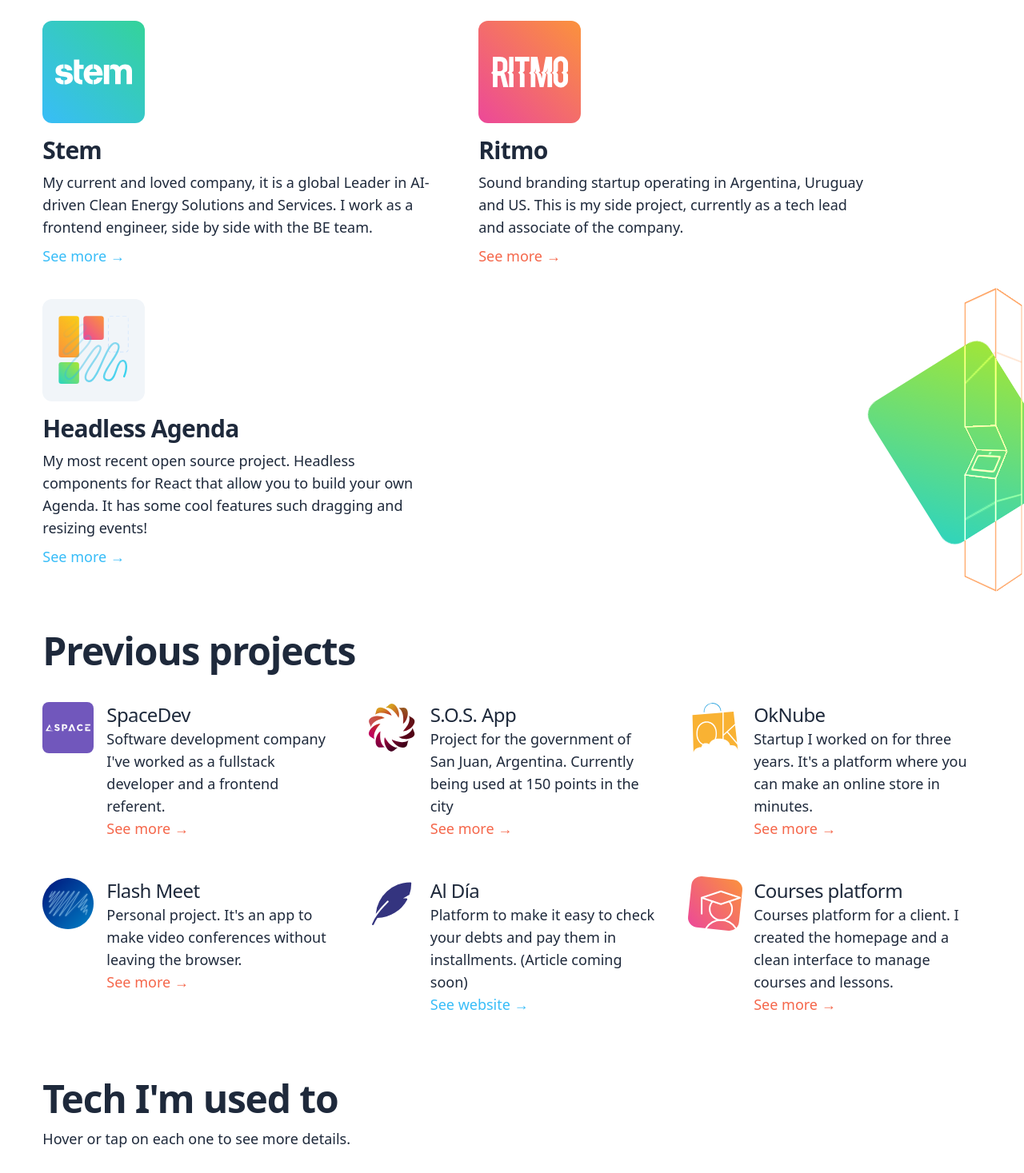
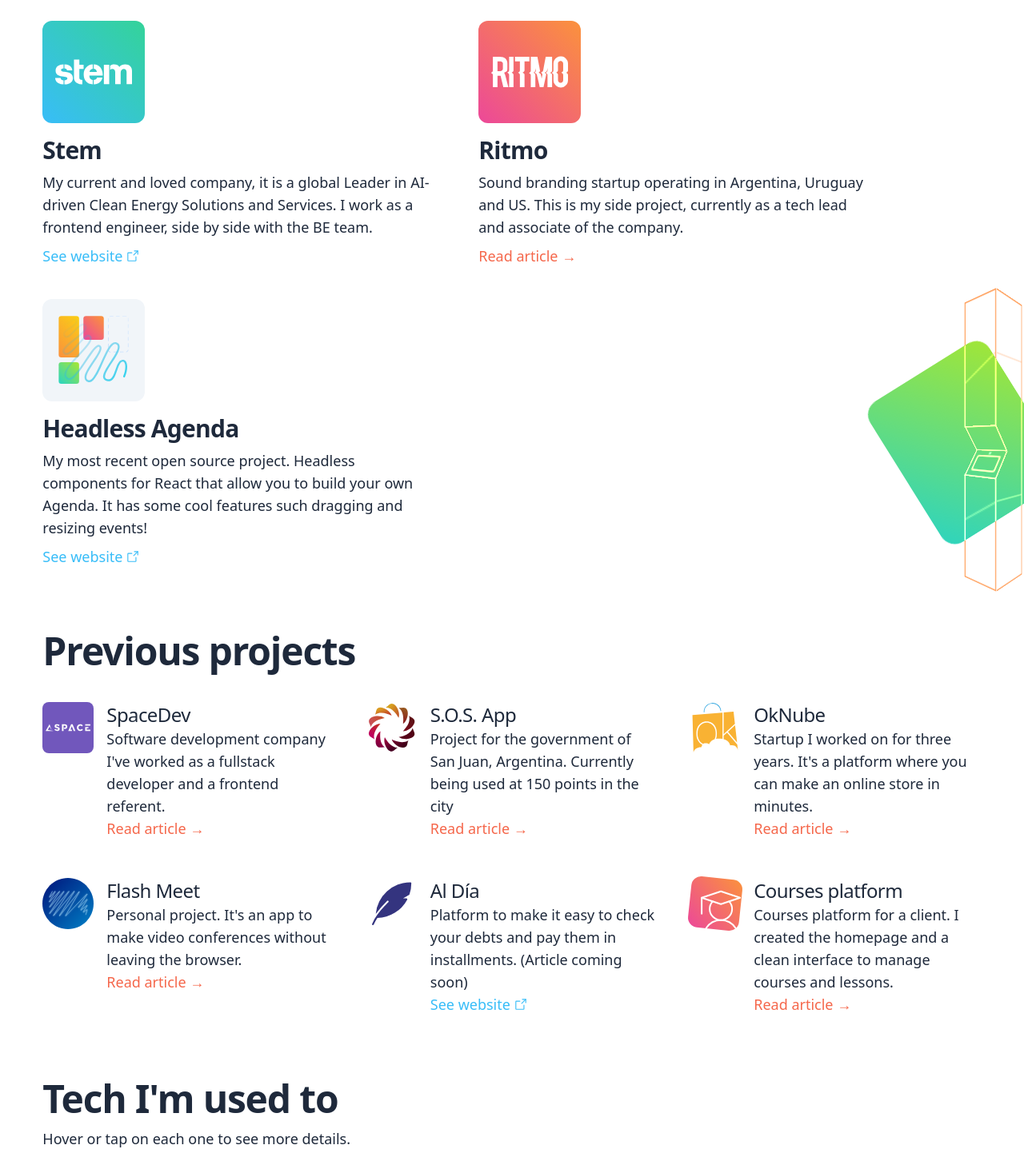
Before and after one commit to lucassaid/portfolio, a React (Create React App) app: page / in a window 1280 px wide. Shown: the part 530-1997 px from the top of the page at 80% size. Built offline with nearby package versions, Linux system fonts and the light colour scheme.

Commit message:
clearly separated read article and see website links

```diff
--- a/src/screens/home/CurrentProjects.tsx
+++ b/src/screens/home/CurrentProjects.tsx
@@ -1,5 +1,6 @@
 import { Link } from 'react-router-dom'
 import { mapSlugBackground, projects } from '../../data/projects/projects'
+import { ArrowSquareOut } from 'phosphor-react'
 
 export default function CurrentProjects() {
   return (
@@ -31,15 +32,17 @@
                 target="_blank"
                 href={project.url}
                 rel="noreferrer"
+                className="flex items-center gap-x-1"
               >
-                See more →
+                See website
+                <ArrowSquareOut />
               </a>
             ) : (
               <Link
                 to={`/project/${project.slug}`}
                 className="text-accent"
               >
-                See more →
+                Read article →
               </Link>
             )}
           </div>
--- a/src/screens/home/OldProjects.tsx
+++ b/src/screens/home/OldProjects.tsx
@@ -1,5 +1,6 @@
 import { Link } from 'react-router-dom'
 import { oldProjects } from '../../data/projects/projects'
+import { ArrowSquareOut } from 'phosphor-react'
 
 export default function OldProjects() {
   return (
@@ -31,15 +32,17 @@
                   target=""
                   className="text-accent"
                 >
-                  See more →
+                  Read article →
                 </Link>
               ) : (
                 <a
                   target="_blank"
                   href={project.url}
                   rel="noreferrer"
+                  className="flex items-center gap-x-1"
                 >
-                  See website →
+                  See website
+                  <ArrowSquareOut />
                 </a>
               )}
             </div>
```
